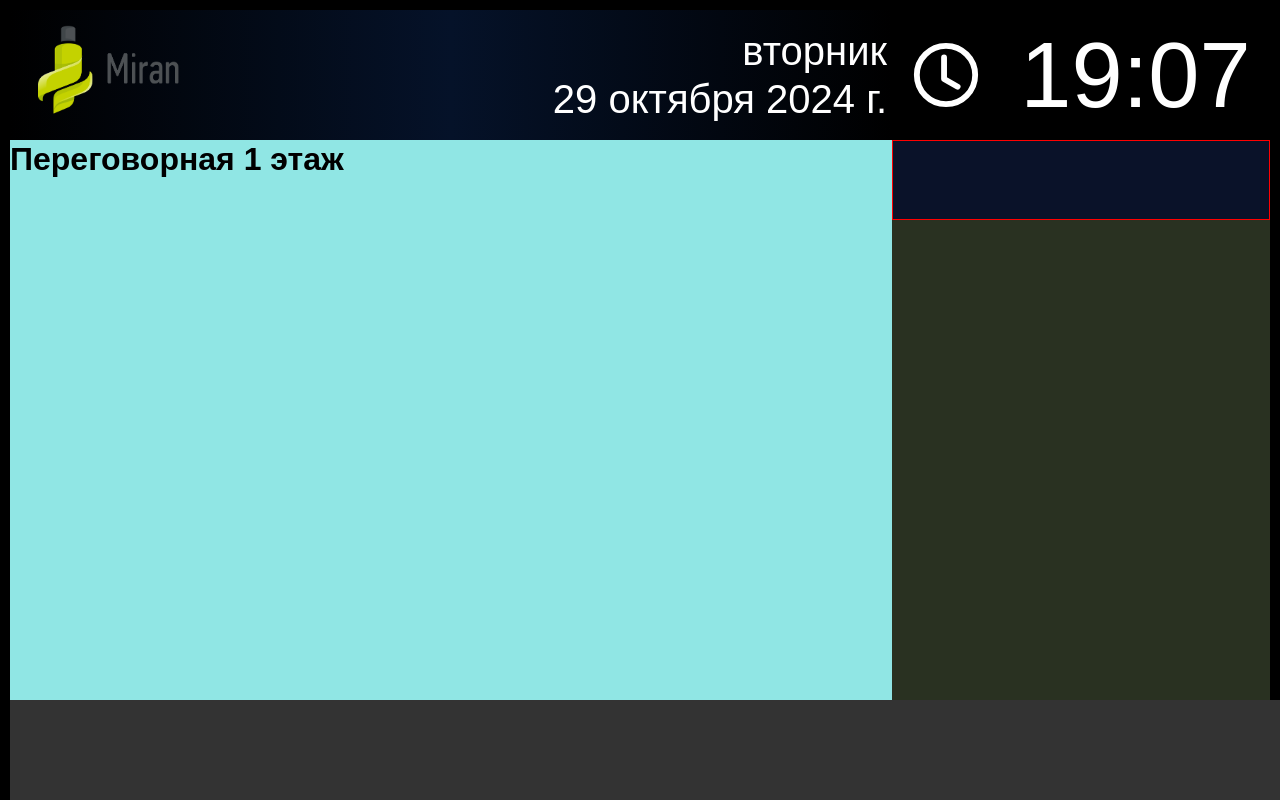
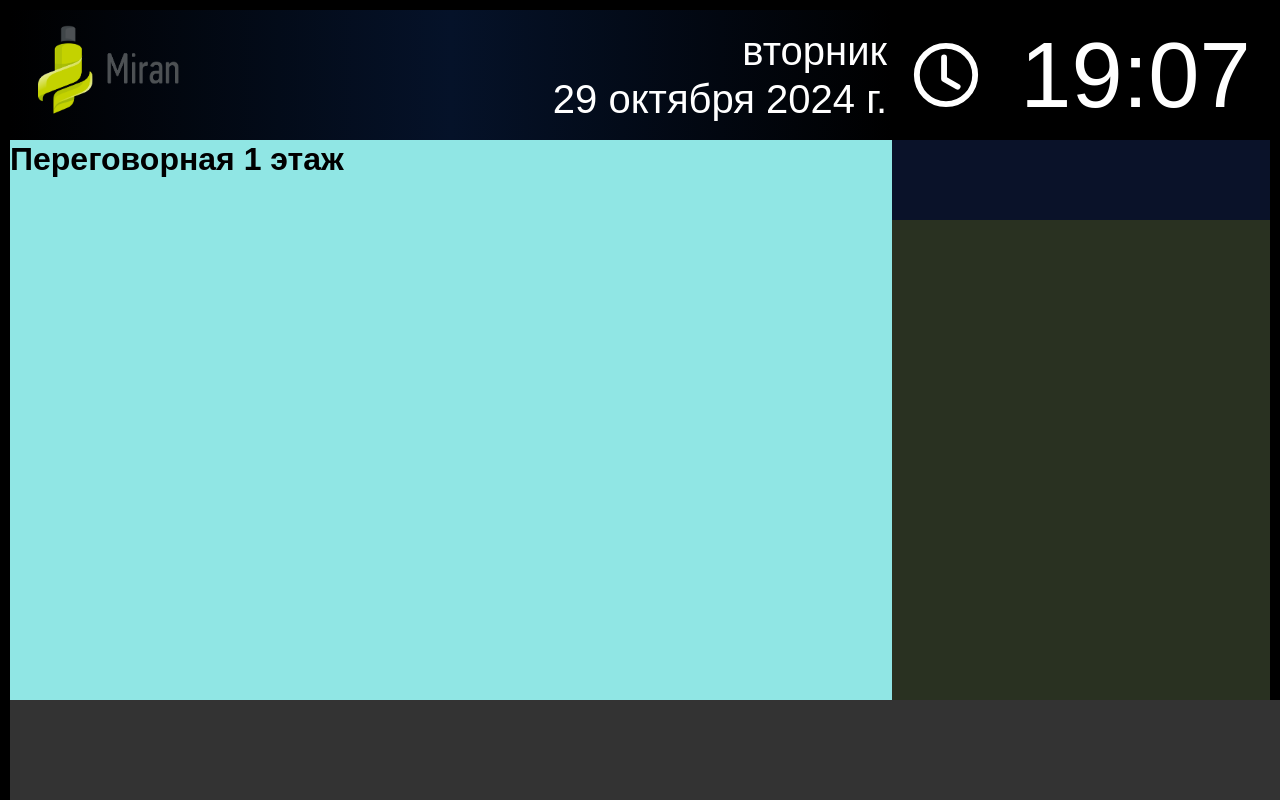
Before and after one commit to Sanch13/get-calDav-data, a Django app: template rooms/templates/rooms/index_old.html in a window 1280 px wide. Run offline with Django 4.2, Linux system fonts and the light colour scheme; the template is opened without the code that fills it, so the values that code supplies are empty.

Commit message:
edit styles

```diff
--- a/static/css/styles.css
+++ b/static/css/styles.css
@@ -151,15 +151,26 @@ CARDS
 .card {
     display: flex;
     flex-direction: row;
-    /* border: 1px solid red; */
     width: 100%;
     height: 10vh;
     background-color: #0A1229FF;
 }
 
 .card_current_time {
+    padding-right: 3rem;
+    display: flex;
+    justify-content: flex-end;
+    align-items: center;
     width: 100%;
-    border: 1px solid red;
+    font-size: 2.5rem;
+}
+
+.green_status {
+    background: linear-gradient(to right, rgba(0, 255, 0, 0) 0%, rgba(0, 255, 0, 0.9) 100%);
+}
+
+.red_status {
+    background: linear-gradient(to right, rgba(0, 255, 0, 0) 0%, rgba(255, 0, 0, 0.9) 100%);
 }
 
 .card_main {
```
Also changed, not shown: index.html (+11 -2 lines).
